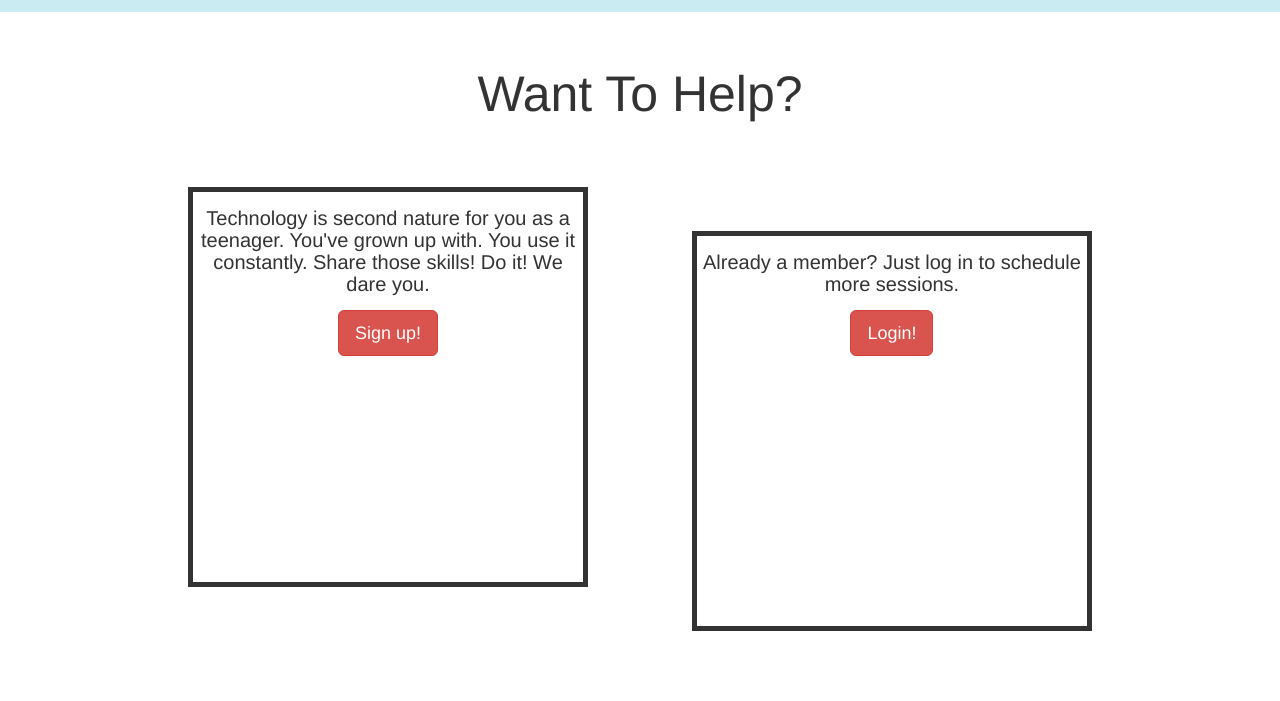
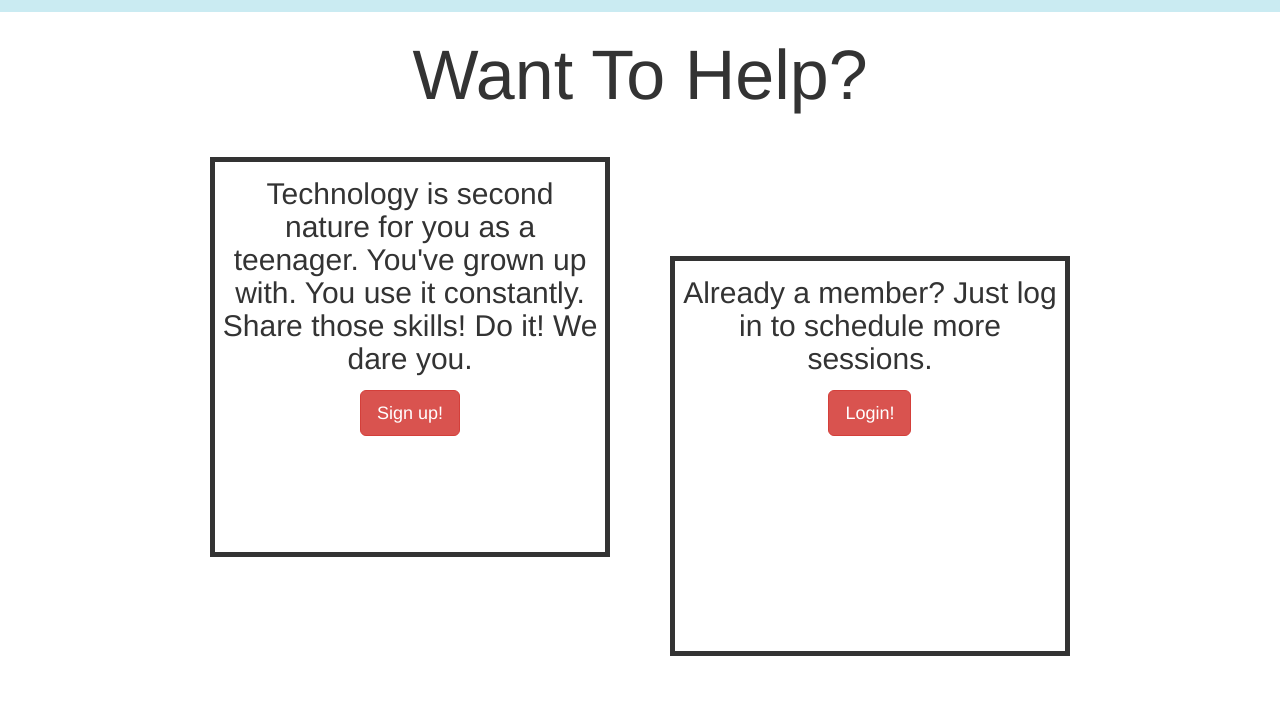
Before and after one commit to RedOrchid15/VolunTeen, a plain HTML site: page Help-Others.html in a window 1280 px wide. Shown: the part 81-782 px from the top of the page. Drawn offline with nearby package versions, Linux system fonts and the light colour scheme; a script that the page names is missing.

Commit message:
Update style.css

```diff
--- a/style.css
+++ b/style.css
@@ -212,17 +212,15 @@ ul.gwc-topnav.gwc-indextopnav {
 .gwc-infotitle {
   text-align: center;
 }
-.sign-up-box {
-  padding: 30px;
-}
+
 
 .sign-up-title {
-  font-size: 50px;
+  font-size: 70px;
   padding: 5px;
 }
 
 .sign-up-info {
-  font-size: 20px;
+  font-size: 30px;
   padding: 5px;
 }
 
@@ -233,5 +231,4 @@ ul.gwc-topnav.gwc-indextopnav {
   height: 400px;
   text-align: center;
   margin: 2em;
-  margin: 50px;
 }
```
